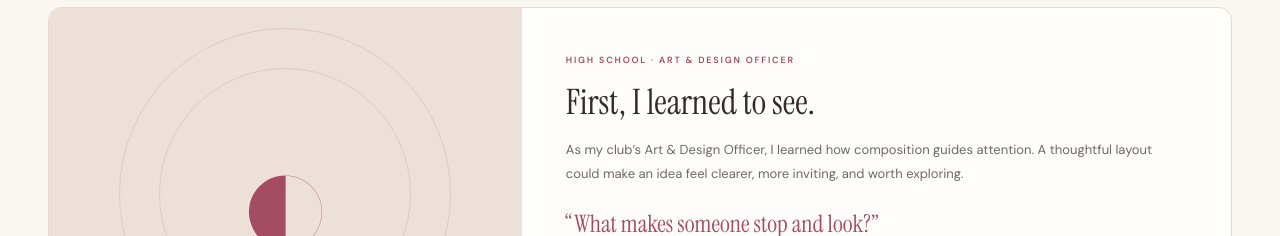
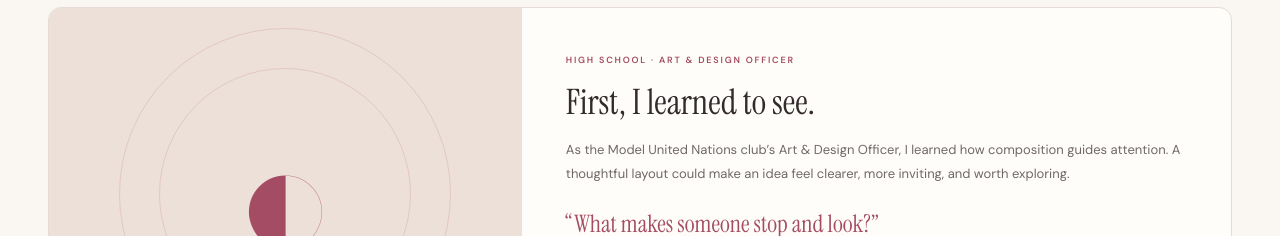
Before and after one commit to rsm-wew068/weihsien-portfolio, a Next.js app: page / in a window 1280 px wide. Shown: the part 1180-1416 px from the top of the page. Built offline with nearby package versions, Linux system fonts and the light colour scheme.

Commit message:
Specify Model United Nations club in Design chapter

```diff
--- a/components/Journey.tsx
+++ b/components/Journey.tsx
@@ -1,7 +1,7 @@
 'use client';
 import { useState } from 'react';
 const chapters = [
-  { name: 'Design', time: 'High school · Art & Design Officer', question: 'What makes someone stop and look?', title: 'First, I learned to see.', text: 'As my club’s Art & Design Officer, I learned how composition guides attention. A thoughtful layout could make an idea feel clearer, more inviting, and worth exploring.', takeaway: 'Make the first impression mean something.', mark: '◐' },
+  { name: 'Design', time: 'High school · Art & Design Officer', question: 'What makes someone stop and look?', title: 'First, I learned to see.', text: 'As the Model United Nations club’s Art & Design Officer, I learned how composition guides attention. A thoughtful layout could make an idea feel clearer, more inviting, and worth exploring.', takeaway: 'Make the first impression mean something.', mark: '◐' },
   { name: 'Psychology', time: 'Freshman year · Psychology', question: 'What do people really need?', title: 'Then, I learned to listen.', text: 'Studying psychology made me curious about the person behind the interaction. I began looking beneath what people say they want to understand their motivations, frustrations, and real needs.', takeaway: 'Start with the person behind the problem.', mark: '◎' },
   { name: 'Marketing', time: 'Sophomore year onward · International Business', question: 'Which pain point is worth solving?', title: 'I learned to frame the problem.', text: 'I switched to International Business with a focus on marketing. That perspective taught me to identify user pain points, ask why an existing solution falls short, and turn an idea into a testable hypothesis about what would help. I became interested in testing what works for the user.', takeaway: 'Find the pain point. Test the proposed solution.', mark: '↗' },
   { name: 'Analytics', time: 'Master’s · Business Analytics, UC San Diego', question: 'What evidence would change my decision?', title: 'I learned to make evidence the starting point.', text: 'My master’s in Business Analytics brought these perspectives together. Through course case studies in experimentation, uplift modeling, and prediction, I learned to frame a measurable question, evaluate results, and distinguish a useful signal from an unsupported assumption. That is how I approach AI products today: validate with data, then build.', takeaway: 'validate with data, then build', mark: '▥' },
```
